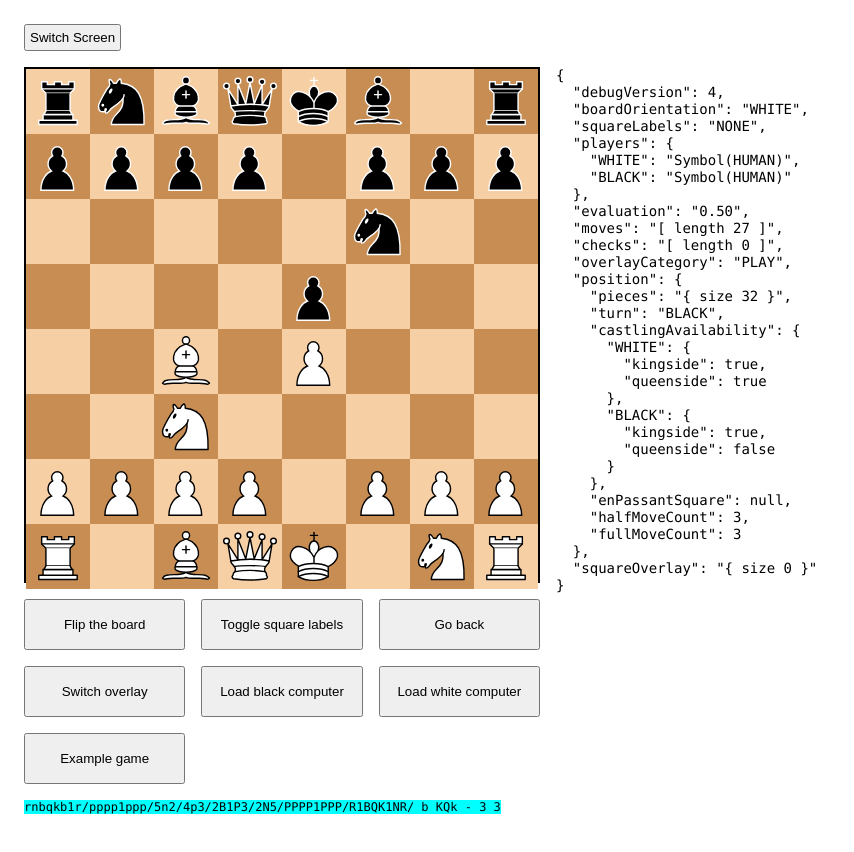
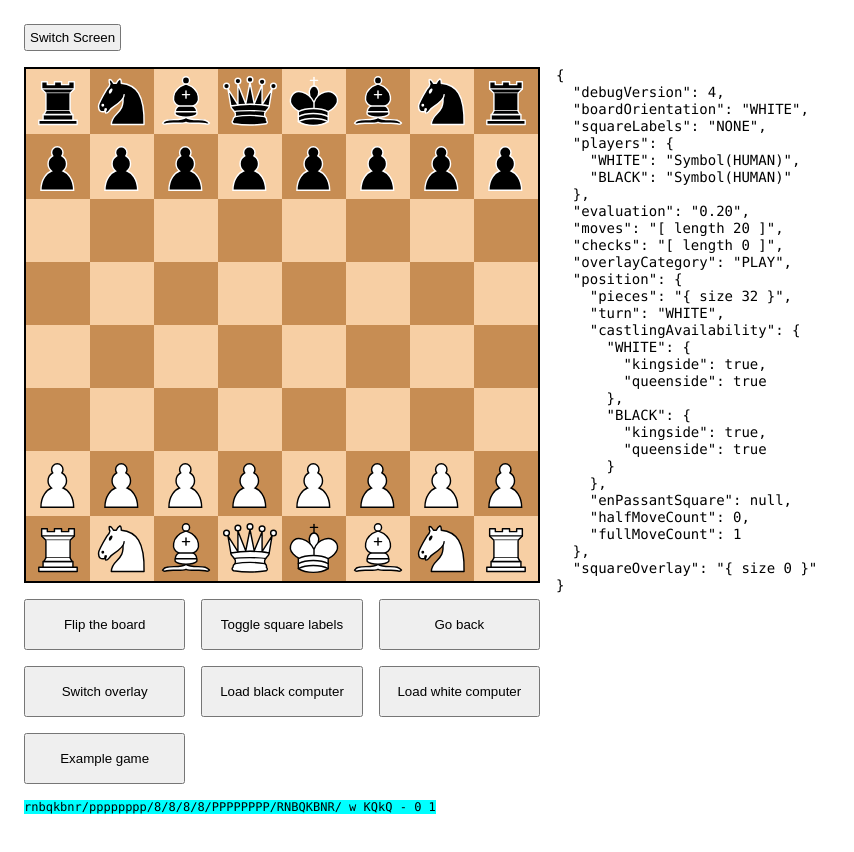
Before and after one commit to garjust/chessv2, a React (Create React App) app: page / in a window 1280 px wide. Shown: the top 852 px of the page, without its empty margins (0-854 px from the left). Built offline with nearby package versions, Linux system fonts and the light colour scheme.

Commit message:
various fixes, add DirectionUnit

```diff
--- a/src/chess/engine/attacks.ts
+++ b/src/chess/engine/attacks.ts
@@ -214,31 +214,33 @@ export const updateAttackedSquares = (
 
   // Find sliding pieces affected by the moved piece.
   for (const [square, piece] of pieces) {
-    let isIncident = false;
+    if (square === move.from || square === move.to) {
+      // We have already covered pieces in the move from/to squares.
+      continue;
+    }
+
+    let isFromIncident = false;
+    let isToIncident = false;
 
     switch (piece.type) {
       case PieceType.Bishop:
-        isIncident =
-          BISHOP_RAY_BITARRAYS[square][move.from] ||
-          BISHOP_RAY_BITARRAYS[square][move.to];
+        isFromIncident = BISHOP_RAY_BITARRAYS[square][move.from];
+        isToIncident = BISHOP_RAY_BITARRAYS[square][move.to];
         break;
       case PieceType.Rook:
-        isIncident =
-          ROOK_RAY_BITARRAYS[square][move.from] ||
-          ROOK_RAY_BITARRAYS[square][move.to];
+        isFromIncident = ROOK_RAY_BITARRAYS[square][move.from];
+        isToIncident = ROOK_RAY_BITARRAYS[square][move.to];
         break;
       case PieceType.Queen:
-        isIncident =
-          QUEEN_RAY_BITARRAYS[square][move.from] ||
-          QUEEN_RAY_BITARRAYS[square][move.to];
+        isFromIncident = QUEEN_RAY_BITARRAYS[square][move.from];
+        isToIncident = QUEEN_RAY_BITARRAYS[square][move.to];
         break;
       default:
         break;
     }
 
-    if (isIncident) {
+    if (isFromIncident || isToIncident) {
       removeAttacks(attackedSquares, pieceAttacks, piece.color, square);
-
       const newAttacks: SquareControlObject[] = forPiece(piece, pieces, square);
 
       addAttacks(
--- a/src/chess/engine/move-generation.ts
+++ b/src/chess/engine/move-generation.ts
@@ -126,7 +126,7 @@ const movesForPositionFromAttacks = (
   const { color, enPassantSquare, castlingAvailability, pieceAttacks } =
     options;
 
-  for (const [square, piece] of pieces.entries()) {
+  for (const [square, piece] of pieces) {
     if (color && piece.color !== color) {
       continue;
     }
@@ -220,28 +220,20 @@ const moveResolvesCheck = (
   }
 };
 
-const pruneMovesInCheck = (
-  checks: AttackObject[],
-  moves: MoveWithExtraData[]
-): MoveWithExtraData[] => {
-  return moves.filter((move) =>
-    moveResolvesCheck(checks, move, { ignoreKing: true })
-  );
-};
-
 const noCheckFromMove = (
   pieces: Map<Square, Piece>,
   color: Color,
   king: Square,
   move: MoveWithExtraData,
   pins: Map<Square, Pin>,
+  inCheck: boolean,
   attackMap?: Map<Square, number>
 ): boolean => {
   // We need to prune moves that result in a check on ourselves.
   //
   // To do this we track pieces that are pinned to the king as well as
   // looking at king moves.
-  if (attackMap) {
+  if (!inCheck && attackMap) {
     if (move.from === king) {
       // This is a king move, verify the destination square is not attacked.
       return attackMap.get(move.to) === 0;
@@ -275,19 +267,6 @@ const noCheckFromMove = (
   }
 };
 
-const pruneChecks = (
-  pieces: Map<Square, Piece>,
-  color: Color,
-  king: Square,
-  moves: MoveWithExtraData[],
-  pins: Map<Square, Pin>,
-  attackMap?: Map<Square, number>
-) => {
-  return moves.filter((move) =>
-    noCheckFromMove(pieces, color, king, move, pins, attackMap)
-  );
-};
-
 export const generateMoves = (
   pieces: Map<Square, Piece>,
   color: Color,
@@ -317,7 +296,7 @@ export const generateMoves = (
     });
   }
 
-  // let moves = movesForPositionFromAttacks(pieces, {
+  // const moves = movesForPositionFromAttacks(pieces, {
   const moves = movesForPosition(pieces, {
     color,
     enPassantSquare,
@@ -344,7 +323,8 @@ export const generateMoves = (
           color,
           king,
           move,
-          pinsToKing[color]
+          pinsToKing[color],
+          checksForPlayer.length > 0
           // attackedSquares[flipColor(color)]
         )
       ) {
--- a/src/chess/types.ts
+++ b/src/chess/types.ts
@@ -24,6 +24,17 @@ export type RankFile = {
   rank: number;
   file: number;
 };
+
+export enum DirectionUnit {
+  Up = 8,
+  Right = 1,
+  Down = -8,
+  Left = -1,
+  UpLeft = 7,
+  UpRight = 9,
+  DownLeft = -9,
+  DownRight = -7,
+}
 
 export type PromotionOption =
   | PieceType.Bishop
--- a/src/chess/ui/Game.tsx
+++ b/src/chess/ui/Game.tsx
@@ -29,7 +29,7 @@ import DisplayGameFEN from './DisplayGameFen';
 import { BUTTON_CSS } from './theme';
 import Engine from '../engine';
 
-const FEN_FOR_INITIAL_POSITION = VIENNA_OPENING_FEN;
+const FEN_FOR_INITIAL_POSITION = STARTING_POSITION_FEN;
 
 const Game = () => {
   const { states, emit, updates } = init(createState(), {
--- a/src/chess/utils.ts
+++ b/src/chess/utils.ts
@@ -1,5 +1,6 @@
 import {
   Color,
+  DirectionUnit,
   Move,
   Piece,
   PieceType,
@@ -113,6 +114,31 @@ export const isLegalSquare = (square: Square): boolean =>
 export const flipColor = (color: Color): Color =>
   color === Color.White ? Color.Black : Color.White;
 
+export const directionOfMove = (move: Move): DirectionUnit => {
+  const diff = move.to - move.from;
+  if (diff > 0) {
+    if (diff % DirectionUnit.Up === 0) {
+      return DirectionUnit.Up;
+    } else if (diff % DirectionUnit.UpLeft === 0) {
+      return DirectionUnit.UpLeft;
+    } else if (diff % DirectionUnit.UpRight === 0) {
+      return DirectionUnit.UpRight;
+    } else {
+      return DirectionUnit.Right;
+    }
+  } else {
+    if (diff % DirectionUnit.Down === 0) {
+      return DirectionUnit.Down;
+    } else if (diff % DirectionUnit.DownLeft === 0) {
+      return DirectionUnit.DownLeft;
+    } else if (diff % DirectionUnit.DownRight === 0) {
+      return DirectionUnit.DownRight;
+    } else {
+      return DirectionUnit.Left;
+    }
+  }
+};
+
 const pieceTypeToMoveStringCharacter = (type: PromotionOption): string =>
   PIECE_TYPE_TO_FEN_PIECE[type];
 
--- a/src/chess/workflow/update.ts
+++ b/src/chess/workflow/update.ts
@@ -185,6 +185,7 @@ function handlePreviousPosition(
   { engine }: Context
 ): Update<State, Action> {
   engine.undoLastMove();
+  play(Sound.Move);
 
   return [
     { ...state, selectedSquare: undefined },
```
Also changed, not shown: src/chess/README.md.
